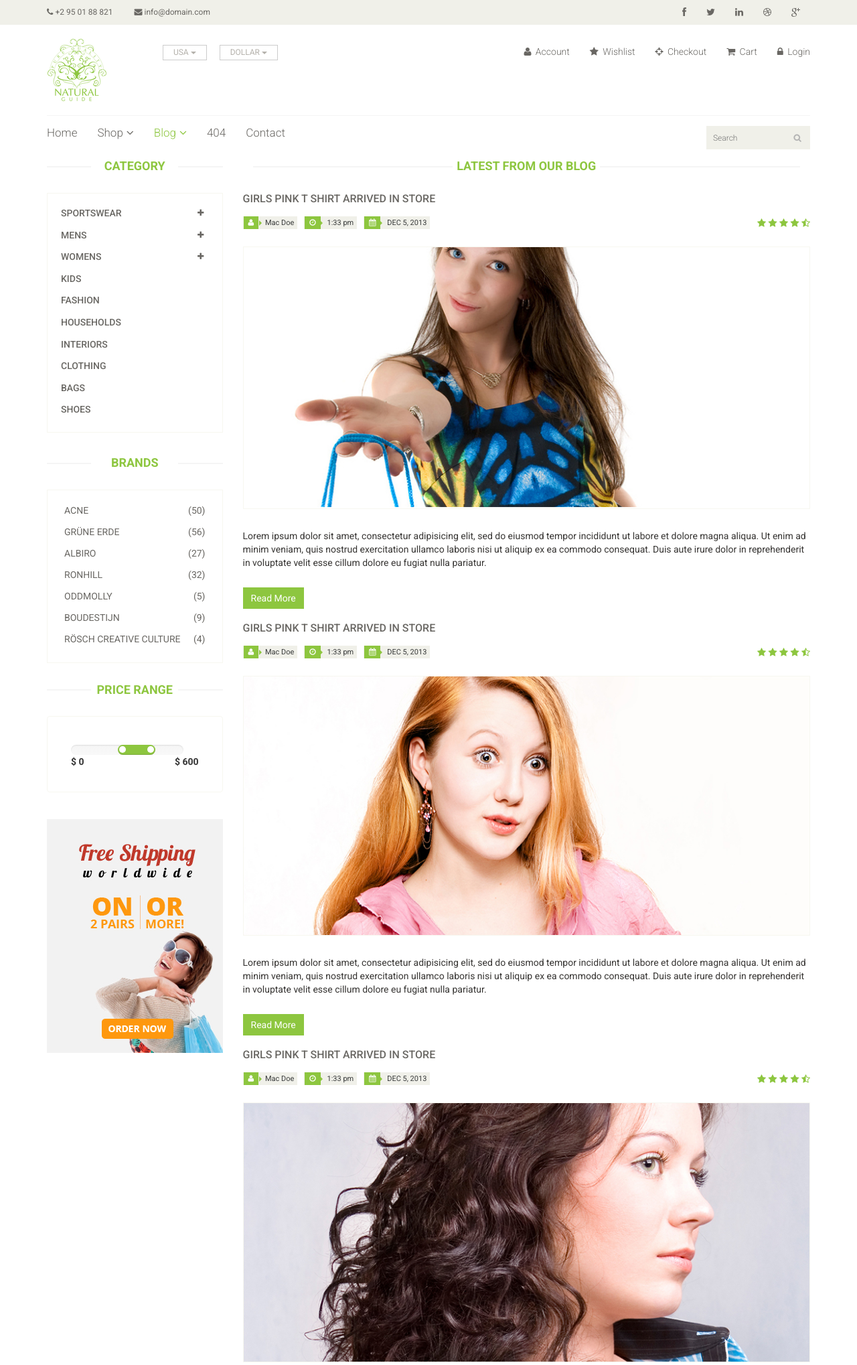
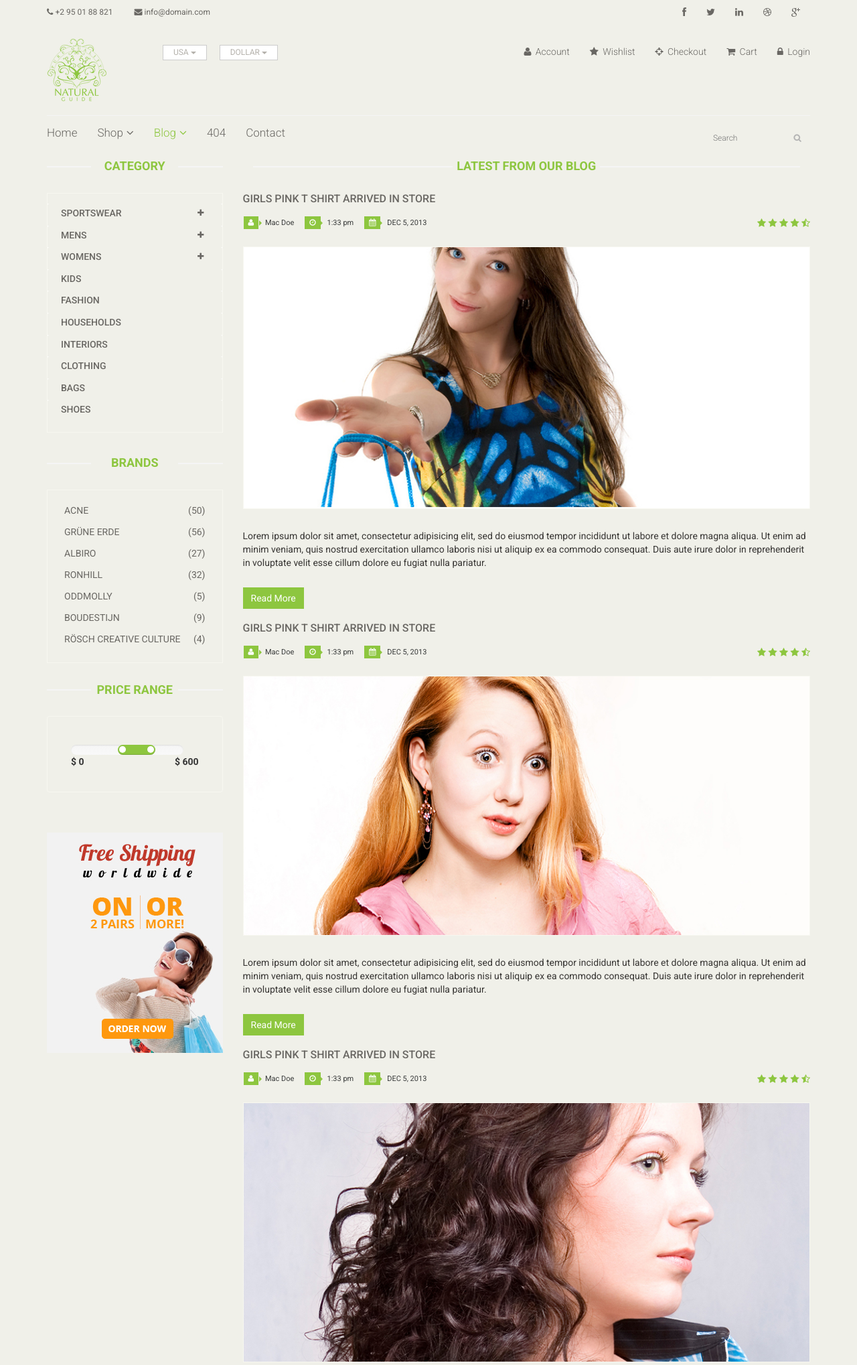
Before and after one commit to boyxiaolong/shop-1, a Django app: template templates/store/blog.html in a window 1280 px wide. Shown: the top 2038 px of the page at 67% size. Run offline with Django 3.2, Linux system fonts and the light colour scheme; the template is opened without the code that fills it, so the values that code supplies are empty.

Commit message:
Change background to '  background: #F0F0E9;'. Fix div in shop template

```diff
--- a/static/bootstrap/css/main.css
+++ b/static/bootstrap/css/main.css
@@ -8,7 +8,7 @@
 
 body {
   font-family: 'Roboto', sans-serif;
-  background: ;
+    background: #F0F0E9; /*white!!!!!!!!!!!!!!!!!!!!!!!*/
   position: relative;
   font-weight:400px;
 }
@@ -243,19 +243,19 @@ a#scrollUp i{
 }
 
 .usa:hover {
-	background:#8DC63F;
-	color:#fff;
-	border-color:#8DC63F;
+	/*background:#8DC63F;*/
+	color:#8DC63F;
+/*	border-color:*/
 }
 
 .usa:active, .usa.active {
-  background: none repeat scroll 0 0 #8DC63F;
+/*  background: none repeat scroll 0 0 #8DC63F;*/
   box-shadow: inherit;
   outline: 0 none;
 }
 
 .btn-group.open .dropdown-toggle {
-  background: rgba(0, 0, 0, 0);
+/*  background: rgba(0, 0, 0, 0);*/
   box-shadow: none;
 }
 
@@ -280,6 +280,7 @@ a#scrollUp i{
 
 .shop-menu ul li a {
   background: #FFFFFF;
+    background-color: #F0F0E9;
   color: #696763;
   font-family: 'Roboto', sans-serif;
   font-size: 14px;
@@ -767,6 +768,7 @@ ul.sub-menu {
 	content: " ";
 	position: absolute;
 	background: #fff;
+    background-color: #F0F0E9;
 	bottom: -6px;
 	width: 130px;
 	height: 30px;
@@ -779,6 +781,7 @@ h2.title:before{
 	content: " ";
 	position: absolute;
 	background: #fff;
+    background-color: #F0F0E9;
 	bottom: -6px;
 	width: 220px;
 	height: 30px;
@@ -797,6 +800,7 @@ h2.title:before{
 
 .category-products .panel-default .panel-heading {
   background-color: #FFFFFF;
+    background-color: #F0F0E9;
   border: 0 none;
   color: #FFFFFF;
   padding: 5px 20px;
@@ -816,6 +820,7 @@ h2.title:before{
 
 .category-products .badge {
   background:none;
+    background-color: #F0F0E9;
   border-radius: 10px;
   color: #696763;
   display: inline-block;
@@ -850,6 +855,7 @@ h2.title:before{
 
 .brands-name .nav-stacked li a {
   background-color: #FFFFFF;
+    background-color: #F0F0E9;
   color: #696763;
   font-family: 'Roboto', sans-serif;
   font-size: 14px;
@@ -860,11 +866,13 @@ h2.title:before{
 
 .brands-name .nav-stacked li a:hover{
   background-color: #fff;
+    background-color: #F0F0E9;
   color: #696763;
 }
 
 .shipping {
   background-color: #F2F2F2;
+    background-color: #F0F0E9;
   margin-top: 40px;
   overflow: hidden;
   padding-top: 20px;
@@ -878,6 +886,7 @@ h2.title:before{
 
 .well {
   background-color: #FFFFFF;
+    background-color: #F0F0E9;
   border: 1px solid #F7F7F0;
   border-radius: 4px;
   box-shadow: none;
@@ -889,6 +898,7 @@ h2.title:before{
 
 .tooltip-inner {
   background-color: #8DC63F;
+    background-color: #F0F0E9;
   border-radius: 4px;
   color: #FFFFFF;
   max-width: 200px;
--- a/templates/store/base.html
+++ b/templates/store/base.html
@@ -210,12 +210,12 @@
 						<div class="shop-menu pull-right">
 							<ul class="nav navbar-nav">
 								<li><div class="btn-group">
-								<button type="button" class="btn btn-default dropdown-toggle usa" data-toggle="dropdown">
+								<button type="button" class="btn btn-default dropdown-toggle usa" style="  background-color: #F0F0E9;"data-toggle="dropdown">
 								{% get_current_language as LANGUAGE_CODE %}
 								<span id="lang_name">{{ LANGUAGE_CODE.upper }}</span>
 								<span class="caret"></span>
 								</button>
-								<ul class="dropdown-menu">
+								<ul class="dropdown-menu" style="  background-color: #F0F0E9;">
 									<li><a href="#" onclick="Mysubmitform('fi');">FI</a></li>
 									<li><a href="#" onclick="Mysubmitform('en');">EN</a></li>
 									<li><a href="#" onclick="Mysubmitform('ru');">RU</a></li>
--- a/templates/store/shop.html
+++ b/templates/store/shop.html
@@ -70,7 +70,6 @@
                                             </a>
 											<h2>&#8364;{{ product.price|floatformat:2 }}</h2>
 											<p>{{ product.name }}</p>
-</div>
 											<a id="zz3{{product.id}}" class="btn btn-default add-to-cart"><i class="fa fa-shopping-cart"></i>Add to cart</a>
 										</div>
 								</div>
```
